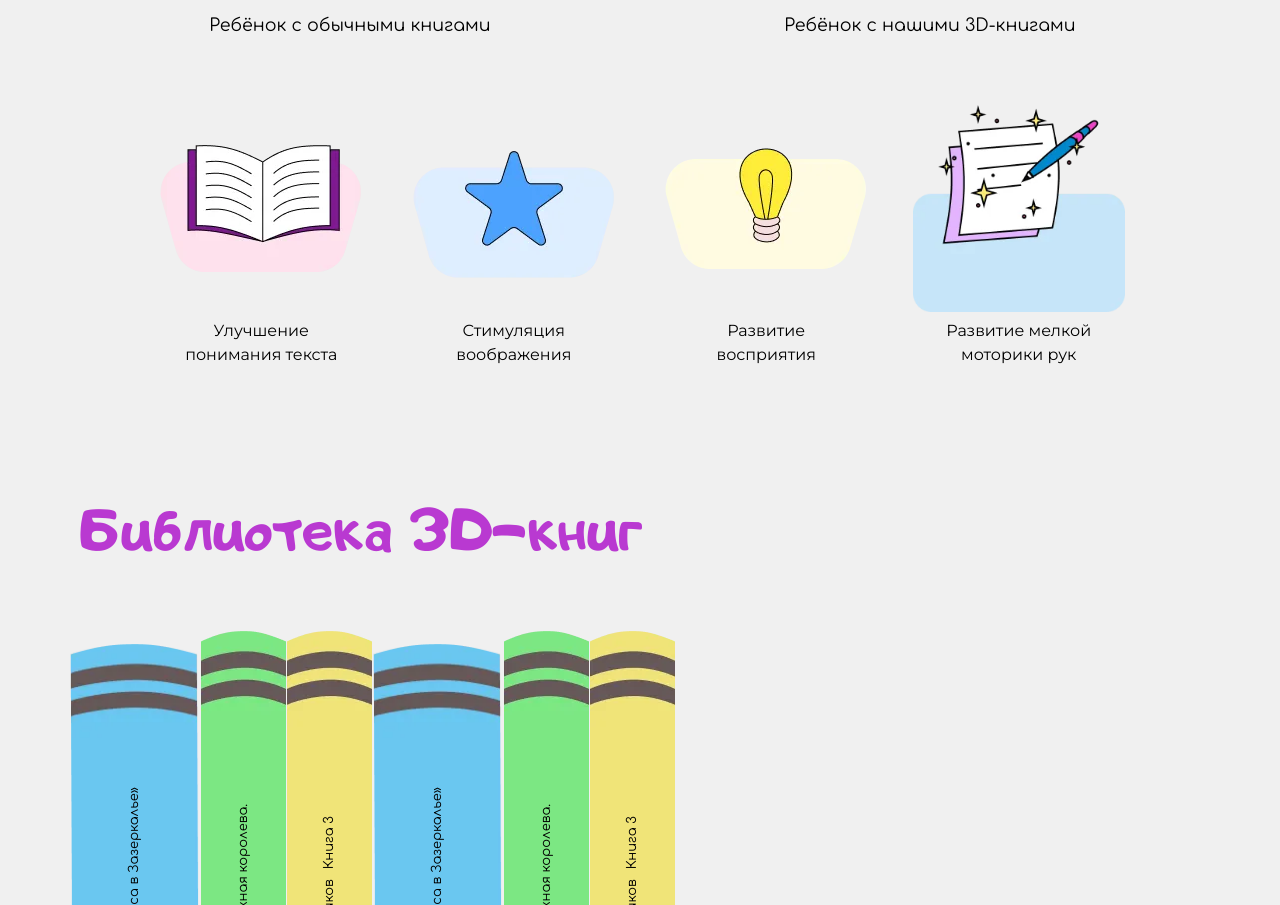
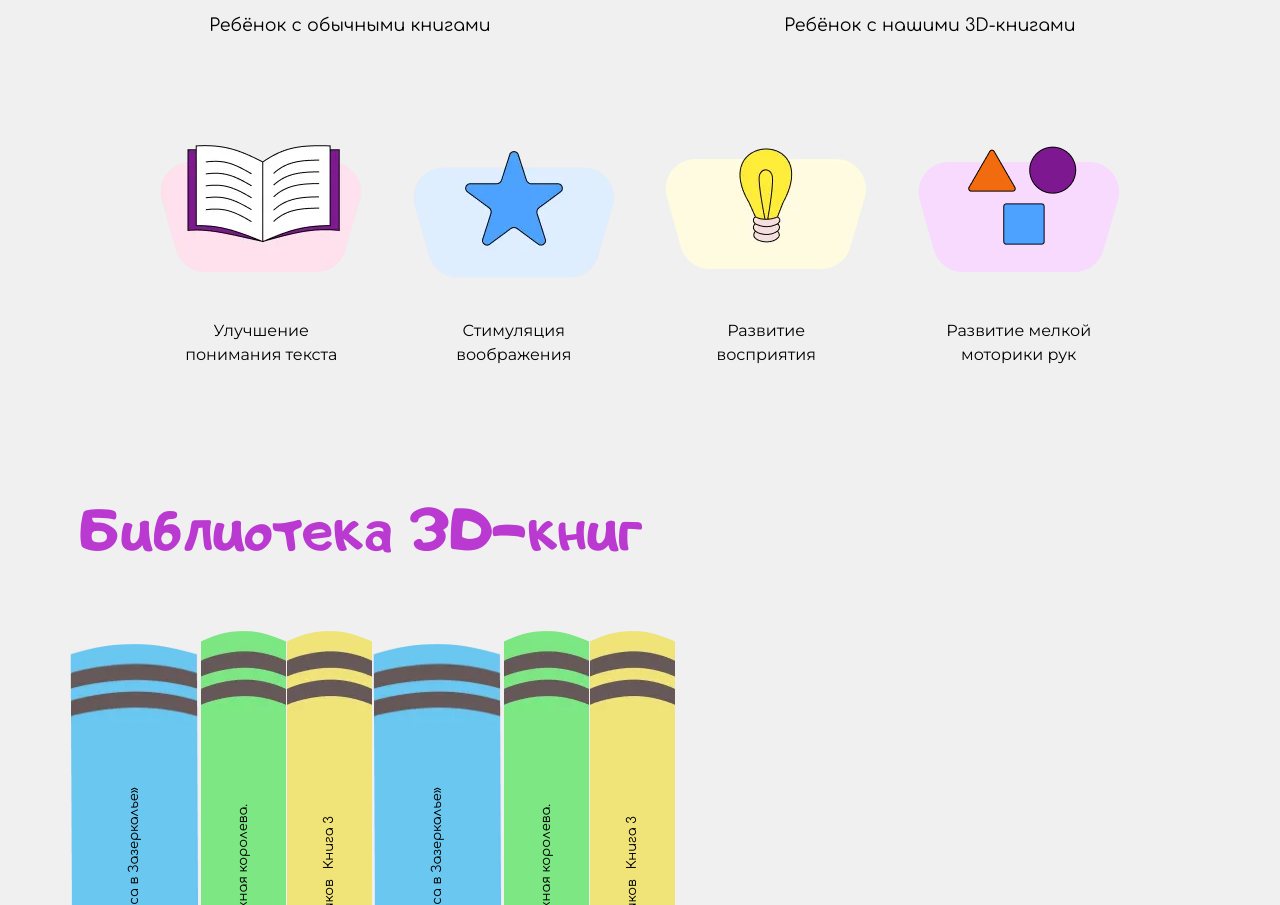
Before and after one commit to makedonzp/ast, a React (Create React App) app: page / in a window 1280 px wide. Shown: the part 2310-3215 px from the top of the page. Built offline with nearby package versions, Linux system fonts and the light colour scheme.

Commit message:
motorics

```diff
--- a/src/components/WhyBlock/WhyBlock.module.css
+++ b/src/components/WhyBlock/WhyBlock.module.css
@@ -54,7 +54,7 @@
   background-image: url("../../assets/medal_card_img.webp");
 }
 .ThingsItemImage {
-  background-image: url("../../assets/paper_note.webp");
+  background-image: url("../../assets/motorics.png");
 }
 .BookItem {
   grid-area: BookItem;
```
Also changed, not shown: src/assets/motorics.png (added).
